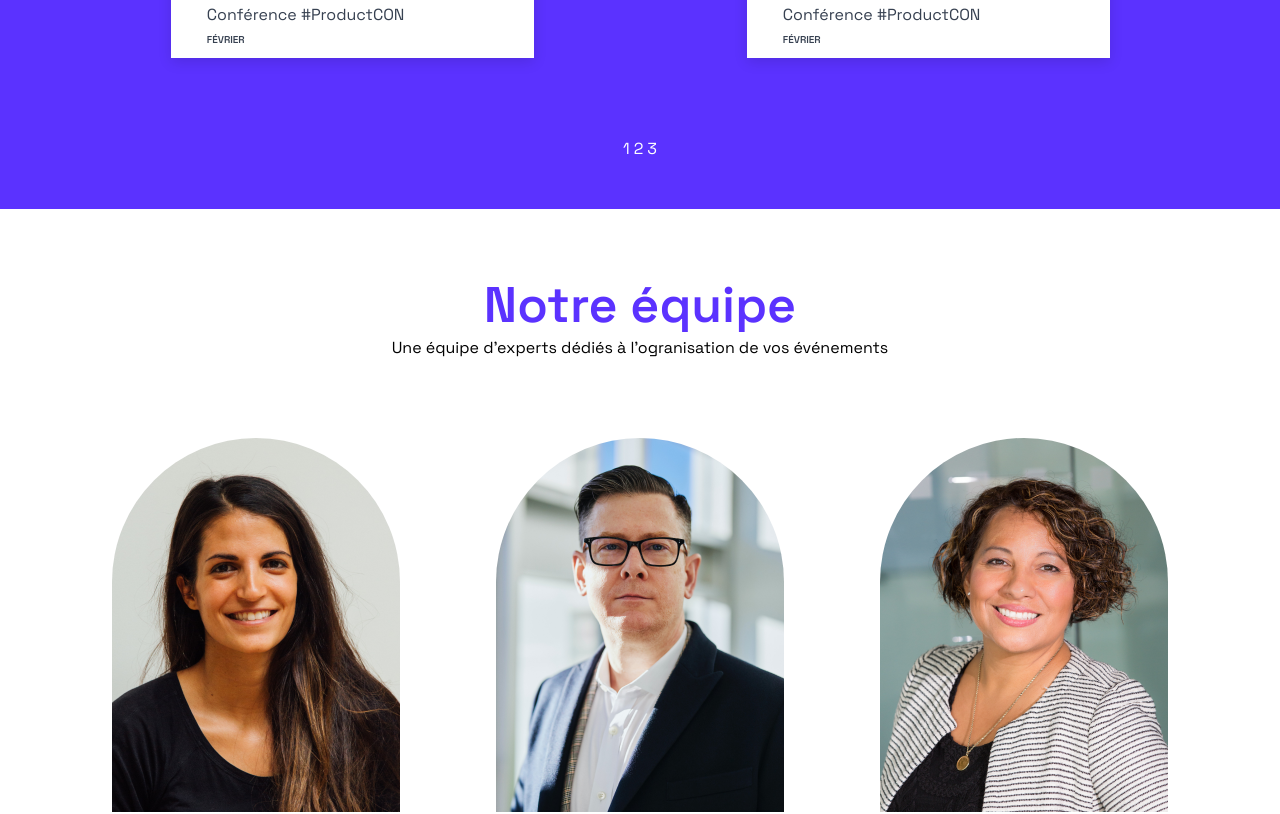
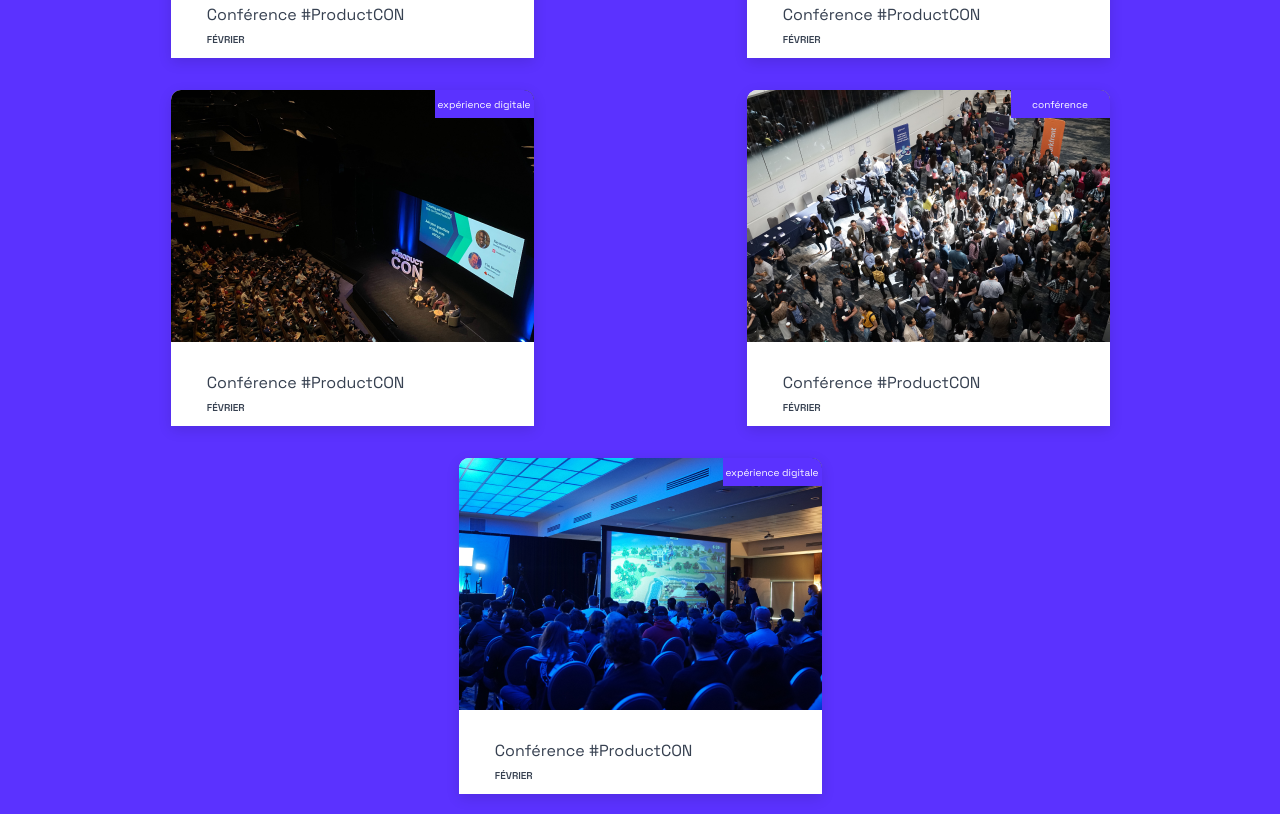
Before and after one commit to Karlito8888/OCR-724eventsDEBUG, a React (Create React App) app: page / in a window 1280 px wide. Shown: the part 3020-3834 px from the top of the page. Built offline with nearby package versions, Linux system fonts and the light colour scheme.

Commit message:
Projet terminé

```diff
--- a/public/index.html
+++ b/public/index.html
@@ -3,7 +3,7 @@
 
 <head>
   <meta charset="utf-8" />
-  <link rel="icon" href="%PUBLIC_URL%/favicon.ico" />
+  <link rel="icon" href="%PUBLIC_URL%/logo724.png" />
   <meta name="viewport" content="width=device-width, initial-scale=1" />
   <meta name="theme-color" content="#000000" />
   <meta name="description" content="Web site created using create-react-app" />
--- a/src/containers/Events/index.js
+++ b/src/containers/Events/index.js
@@ -7,11 +7,12 @@
 
 import "./style.css";
 
-const PER_PAGE = 6;
+const PER_PAGE = 9;
 
 const EventList = () => {
   const { data, error } = useData();
   // const [type, setType] = useState();
+  // le filtre est initialisé à null au lieu d'une valeur indéfinie.
   const [type, setType] = useState(null);
   const [currentPage, setCurrentPage] = useState(1);
 
--- a/src/containers/Form/index.js
+++ b/src/containers/Form/index.js
@@ -12,6 +12,7 @@
 const Form = ({ onSuccess, onError }) => {
   const [sending, setSending] = useState(false);
   const formRef = useRef(null);
+  // pour réinitialiser le formulaire après un envoi réussi.
 
   const sendContact = useCallback(
     async (evt) => {
@@ -21,9 +22,10 @@
         await mockContactApi();
         setSending(false);
         if (formRef.current) {
-          formRef.current.reset(); // Réinitialise le formulaire
+          formRef.current.reset();
         }
-        onSuccess(); // Appel de la fonction onSuccess pour ouvrir la modale
+        // Appel à onSuccess()
+        onSuccess();
       } catch (err) {
         setSending(false);
         onError(err);
--- a/src/helpers/Date/index.js
+++ b/src/helpers/Date/index.js
@@ -13,4 +13,5 @@
   12: "décembre",
 };
 
+// export const getMonth = (date) => MONTHS[date.getMonth()];
 export const getMonth = (date) => MONTHS[date.getMonth() + 1];
```
Also changed, not shown: src/containers/Slider/index.js (+0 -10 lines), public/logo724.png (added).
